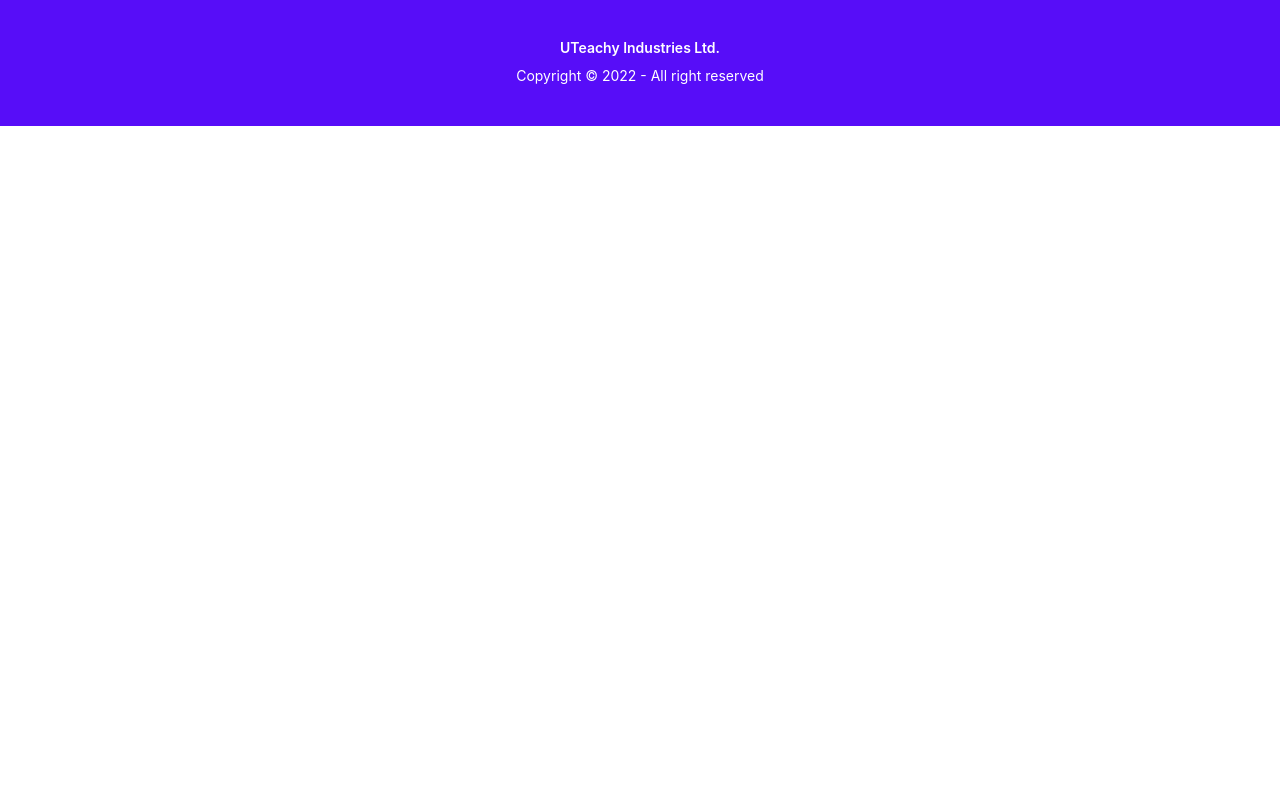
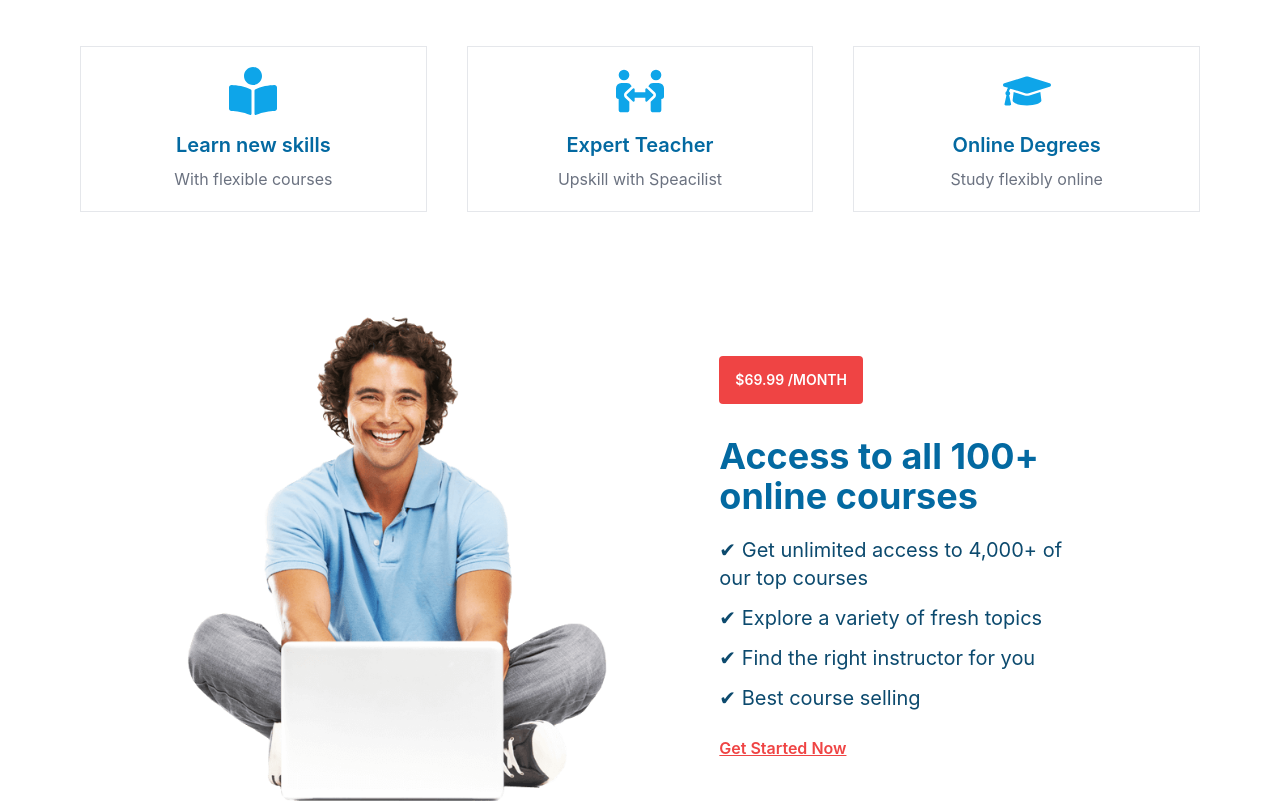
Before and after one commit to hmaminulislam/study-bd-client, a React (Create React App) app: page / in a window 1280 px wide. Shown: the part 920-1723 px from the top of the page. Before the commit the page ends 1046 px from the top, so only its background shows below. Built offline with nearby package versions, Linux system fonts and the light colour scheme; no server answers.

Commit message:
home page some feature add

```diff
--- a/src/components/CourseDetails/CourseDetails.js
+++ b/src/components/CourseDetails/CourseDetails.js
@@ -37,7 +37,7 @@
               src={instructorImg}
               alt=""
             />
-            <h3 className="text-2xl text-center font-semibold mb-5 md:mt-10 dark:text-white">
+            <h3 className="text-2xl text-center font-semibold mb-5 md:mt-5 mt-2 dark:text-white">
               Instructor
             </h3>
             <div className="flex items-center justify-between border-b-2 border-zinc-100 px-3 py-3 mt-5 dark:text-cyan-700">
@@ -77,7 +77,10 @@
             </div>
           </div>
           <div className="mt-5">
-            <h3 className="text-xl font-semibold text-primary">
+            <h3 className="text-xl text-center font-semibold mb-5 md:mt-5 text-sky-600 dark:text-white">
+              Get premium access
+            </h3>
+            <h3 className="text-xl font-semibold text-primary text-center">
               Price: ${price}
             </h3>
             <Link to={`/checkout/${id}`}>
--- /dev/null
+++ b/src/components/Home/CourseInfo/CourseInfo.js
@@ -0,0 +1,38 @@
+import React from 'react';
+import { Link } from 'react-router-dom';
+import Image from '../../../assets/img/HERO33.png'
+
+const CourseInfo = () => {
+    return (
+      <div className="lg:flex justify-center items-center px-5 sm:px-10 md:px-20 py-14 dark:bg-black">
+        <div className="lg:mr-28 mr-0">
+          <img className="mx-auto" style={{maxWidth: '420px'}} src={Image} alt="" />
+        </div>
+        <div className="lg:w-2/6 w-full mt-20 lg:mt-0">
+          <button className="btn bg-red-500 border-0 rounded hover:bg-red-600 mb-8">
+            $69.99 /month
+          </button>
+          <h2 className="text-4xl text-sky-700 font-bold">
+            Access to all 100+ online courses
+          </h2>
+          <div className="mt-5 mb-6">
+            <p className="text-xl font-normal mb-3 text-sky-900">
+              ✔ Get unlimited access to 4,000+ of our top courses
+            </p>
+            <p className="text-xl font-normal mb-3 text-sky-900">
+              ✔ Explore a variety of fresh topics
+            </p>
+            <p className="text-xl font-normal mb-3 text-sky-900">
+              ✔ Find the right instructor for you
+            </p>
+            <p className="text-xl font-normal mb-3 text-sky-900">
+              ✔ Best course selling
+            </p>
+          </div>
+          <Link to="/courses" className='text-red-500 underline font-semibold'>Get Started Now</Link>
+        </div>
+      </div>
+    );
+};
+
+export default CourseInfo;
--- a/src/components/Home/Home.js
+++ b/src/components/Home/Home.js
@@ -1,11 +1,15 @@
 import React from 'react';
 import Hero from '../Hero/Hero';
+import CourseInfo from './CourseInfo/CourseInfo';
+import SkillBox from './SkillBox/SkillBox';
 
 const Home = () => {
     return (
-        <div>
-            <Hero></Hero>
-        </div>
+      <div>
+        <Hero></Hero>
+        <SkillBox></SkillBox>
+        <CourseInfo></CourseInfo>
+      </div>
     );
 };
 
--- /dev/null
+++ b/src/components/Home/SkillBox/SkillBox.js
@@ -0,0 +1,38 @@
+import React from 'react';
+import { FaBookReader, FaGraduationCap, FaPeopleArrows } from "react-icons/fa";
+
+const SkillBox = () => {
+    return (
+        <div className="grid md:grid-cols-3 grid-cols-1 gap-10 px-5 sm:px-10 md:px-20 py-12 dark:bg-black">
+          <div className="border border-gray-200 dark:border-gray-500 text-center py-5 px-4">
+            <FaBookReader className="text-5xl text-sky-500 mx-auto"></FaBookReader>
+            <h2 className="text-xl text-sky-700 mt-4 font-semibold">
+              Learn new skills
+            </h2>
+            <p className="text-normal text-gray-500 mt-2">
+              With flexible courses
+            </p>
+          </div>
+          <div className="border border-gray-200 dark:border-gray-500 text-center py-5 px-4">
+            <FaPeopleArrows className="text-5xl text-sky-500 mx-auto"></FaPeopleArrows>
+            <h2 className="text-xl text-sky-700 mt-4 font-semibold">
+              Expert Teacher
+            </h2>
+            <p className="text-normal text-gray-500 mt-2">
+              Upskill with Speacilist
+            </p>
+          </div>
+          <div className="border border-gray-200 dark:border-gray-500 text-center py-5 px-4">
+            <FaGraduationCap className="text-5xl text-sky-500 mx-auto"></FaGraduationCap>
+            <h2 className="text-xl text-sky-700 mt-4 font-semibold">
+              Online Degrees
+            </h2>
+            <p className="text-normal text-gray-500 mt-2">
+              Study flexibly online
+            </p>
+          </div>
+        </div>
+    );
+};
+
+export default SkillBox;
--- a/src/components/Navbar/Navbar.js
+++ b/src/components/Navbar/Navbar.js
@@ -116,7 +116,7 @@
               </span>
               <p
                 onClick={logOutBtnHandle}
-                className="ml-3 cursor-pointer text-xl sm:text-3xl text-primary dark:text-white"
+                className="ml-3 cursor-pointer text-xl sm:text-3xl text-white dark:text-white"
               >
                 <BsBoxArrowRight></BsBoxArrowRight>
               </p>
```
Also changed, not shown: src/assets/img/HERO33.png (added), src/assets/img/logo.jpg (deleted).
